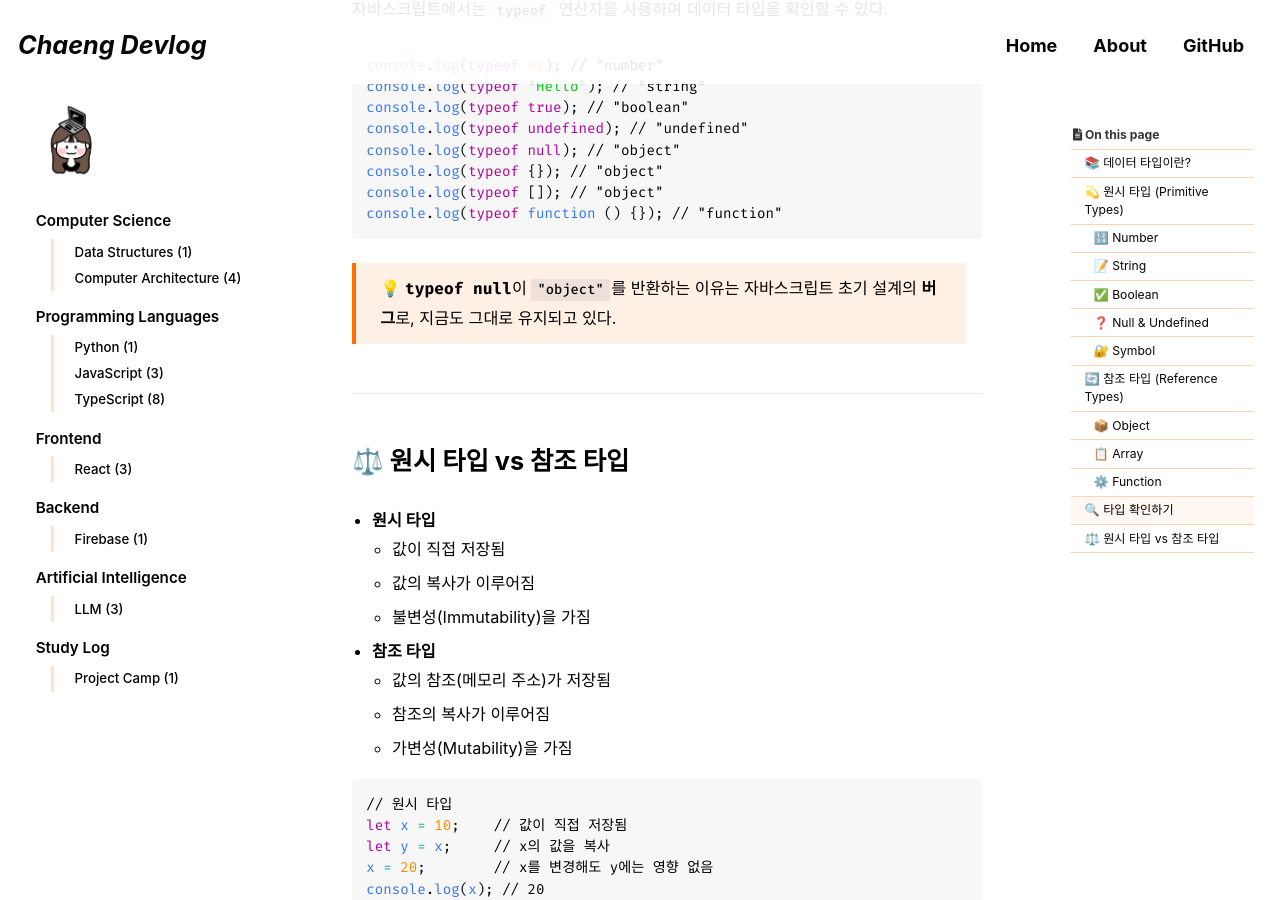
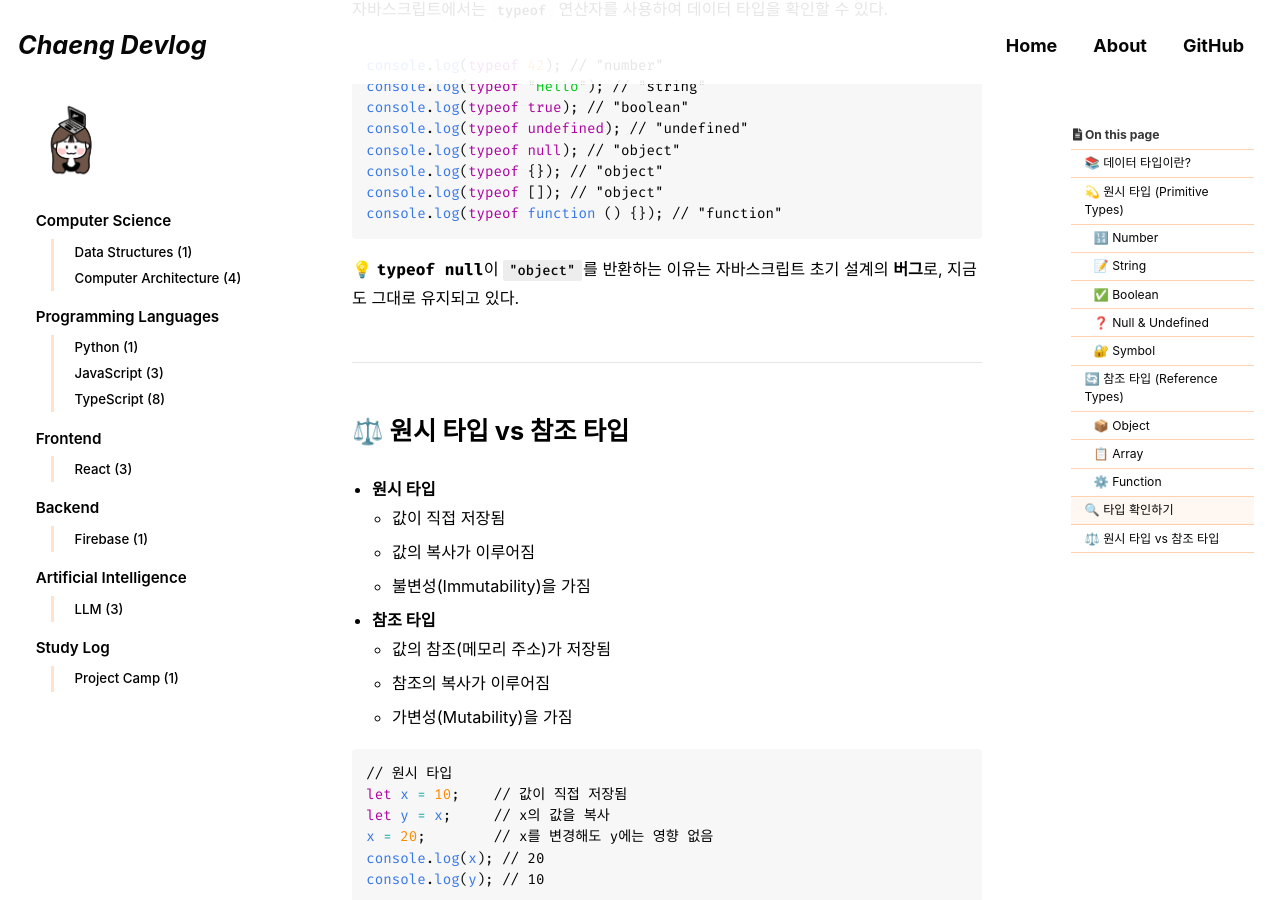
Before and after one commit to cchaeyoung/cchaeyoung.github.io, a Jekyll site: the page built from _posts/2024-11-19-javascript-data-types.md, in a window 1280 px wide and 900 px high, scrolled down 3272 px. Built offline with Jekyll 4.4.1, drawn with Linux system fonts in a browser that asks for light colours; cached includes are drawn as plain includes; some web fonts are replaced; comment, search, counter and statistics services are not loaded.

````diff
--- a/_posts/2024-11-19-javascript-data-types.md
+++ b/_posts/2024-11-19-javascript-data-types.md
@@ -142,7 +144,7 @@ console.log(typeof []); // "object"
 console.log(typeof function () {}); // "function"
 ```
 
-> 💡 **`typeof null`**이 `"object"`를 반환하는 이유는 자바스크립트 초기 설계의 **버그**로, 지금도 그대로 유지되고 있다.
+💡 **`typeof null`**이 `"object"`를 반환하는 이유는 자바스크립트 초기 설계의 **버그**로, 지금도 그대로 유지되고 있다.
 
 ---
 
````
Also changed, not shown: other parts of _posts/2024-11-19-javascript-data-types.md (+2 -0 lines).
